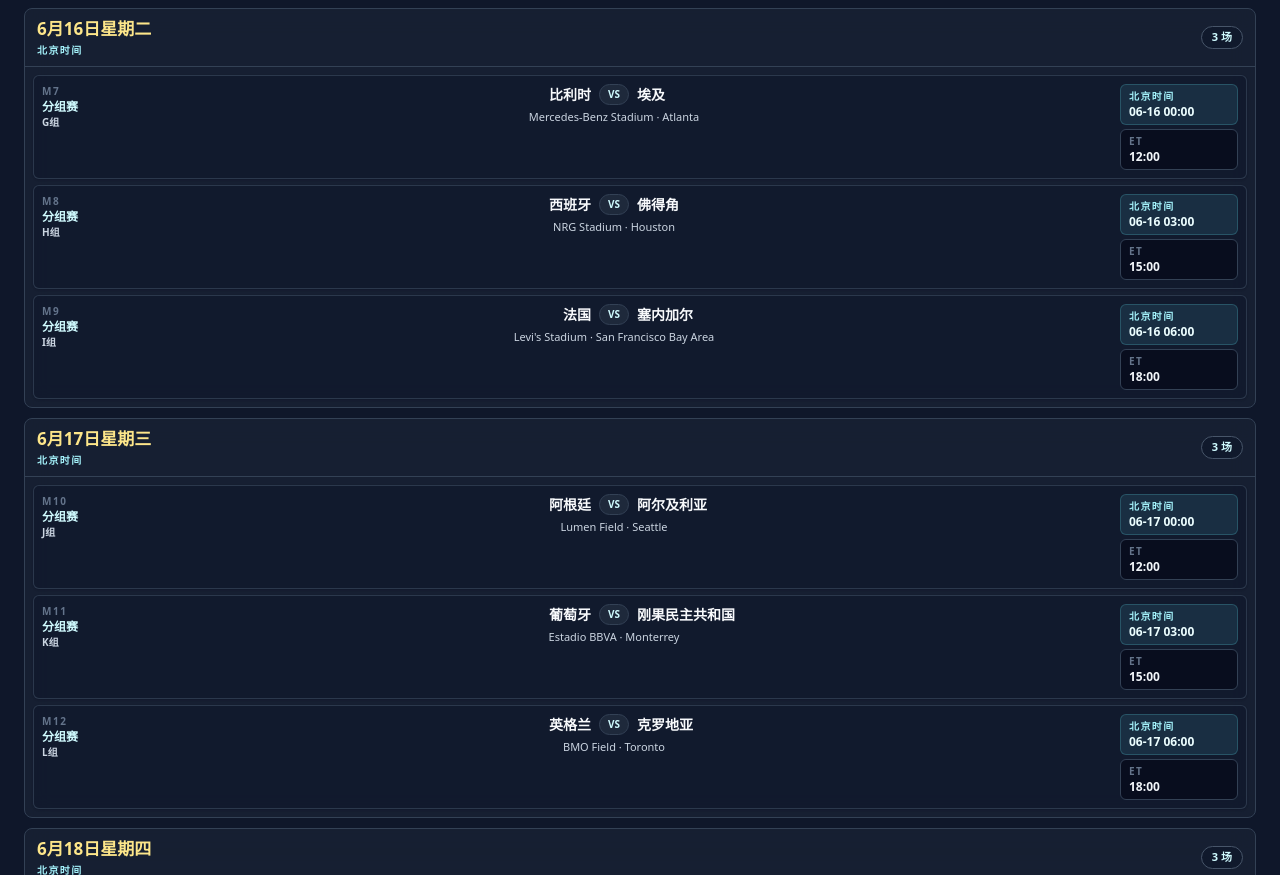
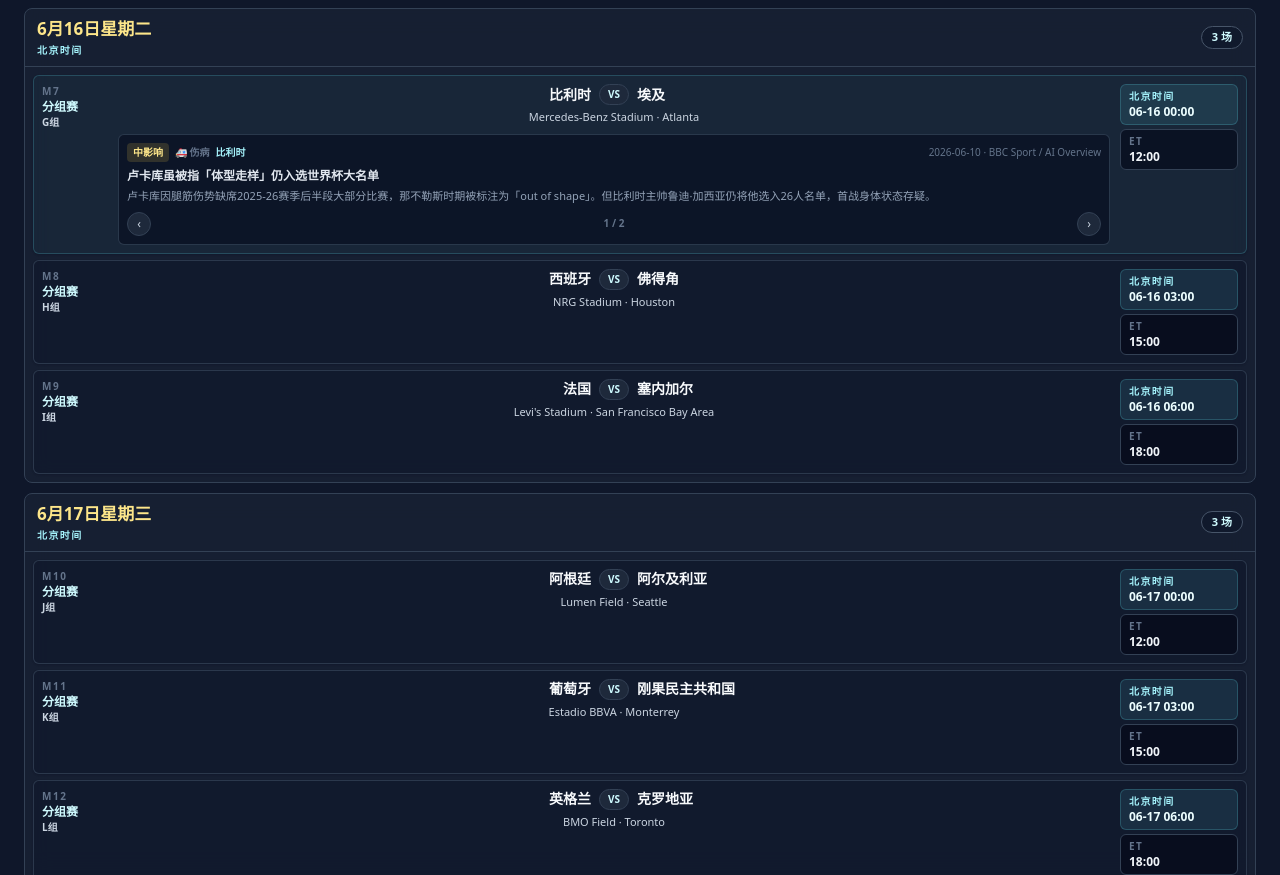
Before and after one commit to huayu2025ai-sketch/world-cup-26, a Next.js app: page /schedule in a window 1280 px wide. Shown: the part 1705-2580 px from the top of the page. Built offline with nearby package versions, Linux system fonts and the light colour scheme.

Commit message:
chore: update pre-match intelligence for upcoming matches

```diff
--- a/constants/scheduleNews.ts
+++ b/constants/scheduleNews.ts
@@ -233,6 +233,37 @@ export const matchNewsMap: Record<number, MatchNews> = {
       },
     ],
   },
+
+  // 比利时 vs 埃及 (6/15)
+  7: {
+    matchId: 7,
+    updatedAt: "2026-06-11",
+    items: [
+      {
+        type: "injury",
+        title: "卢卡库虽被指「体型走样」仍入选世界杯大名单",
+        summary:
+          "卢卡库因腿筋伤势缺席2025-26赛季后半段大部分比赛，那不勒斯时期被标注为「out of shape」。但比利时主帅鲁迪·加西亚仍将他选入26人名单，首战身体状态存疑。",
+        affectedTeam: "比利时",
+        affectedPlayer: "罗梅卢·卢卡库",
+        severity: "medium",
+        date: "2026-06-10",
+        channel: "BBC Sport / AI Overview",
+        sourceUrl: "https://www.bbc.com/sport/football",
+      },
+      {
+        type: "injury",
+        title: "比利时后卫泽诺·德巴斯特肌肉伤势，预计缺席首轮小组赛",
+        summary:
+          "泽诺·德巴斯特正在从肌肉伤势中恢复，预计将缺席比利时队的开局小组赛阶段比赛。",
+        affectedTeam: "比利时",
+        affectedPlayer: "泽诺·德巴斯特",
+        severity: "medium",
+        date: "2026-06-10",
+        channel: "AI Overview / Instagram (Peche Football)",
+      },
+    ],
+  },
 };
 
 export const hasMatchNews = (matchId: number): boolean => matchId in matchNewsMap;
```
